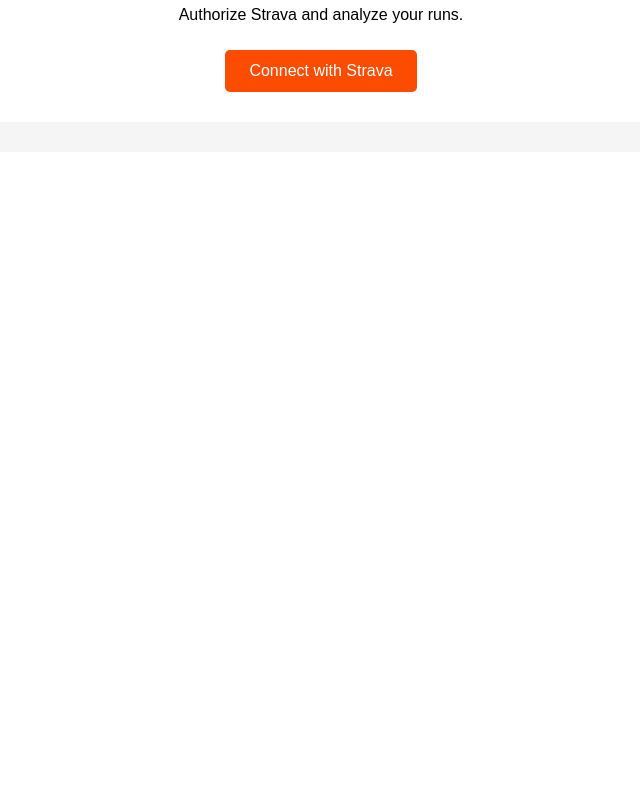
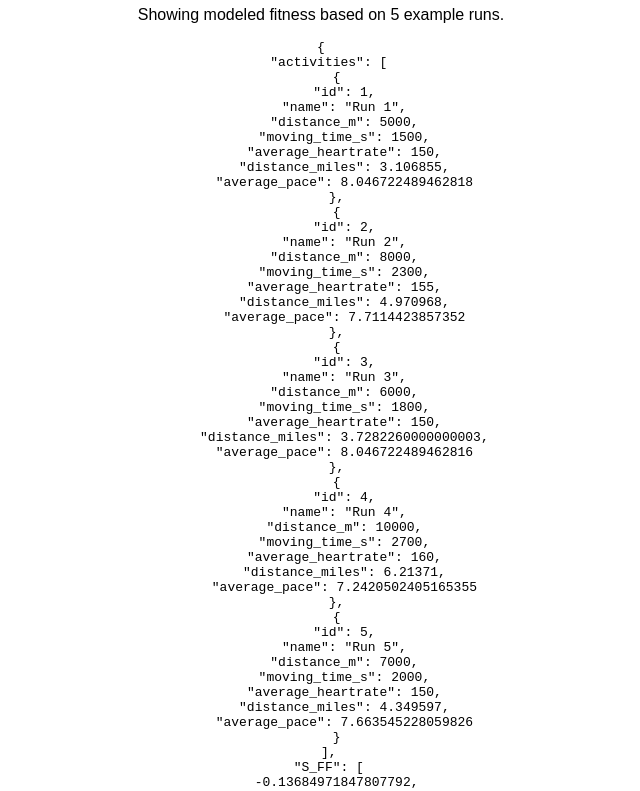
Before and after one commit to bentaffet/fitness-prediction, a website: page index.html in a window 1280 px wide. Shown: the part 92-883 px from the top of the page, without its empty margins (319-959 px from the left). Before the commit the page ends 800 px from the top, so only its background shows below. Drawn offline with nearby package versions, Linux system fonts and the light colour scheme.

Commit message:
test index

```diff
--- a/index.html
+++ b/index.html
@@ -2,136 +2,124 @@
 <html lang="en">
 <head>
   <meta charset="UTF-8">
-  <title>Strava Fitness Analysis</title>
+  <title>Strava Example Analysis</title>
   <script src="https://cdn.jsdelivr.net/npm/chart.js"></script>
   <style>
     body { font-family: Arial; max-width: 800px; margin: 40px auto; text-align: center; }
-    button { background: #fc4c02; color: white; border: none; padding: 12px 24px; font-size: 16px; cursor: pointer; border-radius: 5px; margin: 10px 0; }
-    button:hover { background: #e03d00; }
-    pre { text-align: left; background: #f5f5f5; padding: 15px; border-radius: 5px; overflow-x: auto; margin-top: 20px; }
-    canvas { margin-top: 30px; }
+    canvas { margin-top: 20px; }
   </style>
 </head>
 <body>
-  <h1>Strava Fitness/Fatigue Analysis</h1>
-  <p>Authorize Strava and analyze your runs.</p>
+  <h1>Example Strava Analysis</h1>
+  <p>Showing modeled fitness based on 5 example runs.</p>
 
-  <a id="strava-login" href="https://www.strava.com/oauth/authorize?client_id=185647&redirect_uri=https%3A%2F%2Ffitness-prediction.vercel.app%2F&approval_prompt=auto&scope=activity%3Aread_all&response_type=code">
-    <button>Connect with Strava</button>
-  </a>
-
-  <div id="status"></div>
-  <button id="fetch-runs-btn" style="display:none;">Fetch & Analyze My Last Runs</button>
-  <pre id="runs-output"></pre>
+  <pre id="json-output"></pre>
   <canvas id="fitness-chart" width="700" height="400"></canvas>
 
   <script>
-    const statusEl = document.getElementById("status");
-    const outputEl = document.getElementById("runs-output");
-    const fetchBtn = document.getElementById("fetch-runs-btn");
-    const ctx = document.getElementById("fitness-chart").getContext("2d");
-    let fitnessChart;
+    // 5 example activities
+    const activities = [
+      { id:1, name:"Run 1", distance_m:5000, moving_time_s:1500, average_heartrate:150 },
+      { id:2, name:"Run 2", distance_m:8000, moving_time_s:2300, average_heartrate:155 },
+      { id:3, name:"Run 3", distance_m:6000, moving_time_s:1800, average_heartrate:null },
+      { id:4, name:"Run 4", distance_m:10000, moving_time_s:2700, average_heartrate:160 },
+      { id:5, name:"Run 5", distance_m:7000, moving_time_s:2000, average_heartrate:null }
+    ];
 
-    const user_name = "ben_taffet"; // replace with dynamic logic if needed
+    // --- Helper: z-score ---
+    function zscore(arr) {
+      const mean = arr.reduce((sum,v)=>sum+v,0)/arr.length;
+      const std = Math.sqrt(arr.reduce((sum,v)=>sum+(v-mean)**2,0)/arr.length);
+      return arr.map(v => isNaN(v) ? 0 : (v-mean)/std);
+    }
 
-    async function sendCodeToBackend(code) {
-      statusEl.textContent = "Sending code to backend...";
-      try {
-        const res = await fetch("/api/store-code", {
-          method: "POST",
-          headers: { "Content-Type": "application/json" },
-          body: JSON.stringify({ code, user_name })
-        });
-        const data = await res.json();
-        if (res.ok) {
-          statusEl.textContent = "✅ Code stored successfully!";
-          fetchBtn.style.display = "inline-block";
-        } else {
-          statusEl.textContent = "❌ Failed to store code.";
-          outputEl.textContent = JSON.stringify(data, null, 2);
+    // --- Process activities ---
+    const runs = activities.map(run => {
+      const distance_miles = run.distance_m * 0.000621371;
+      const average_pace = run.moving_time_s / 60 / distance_miles; // min/mile
+      const average_heartrate = run.average_heartrate ?? 150; // fallback
+      return {...run, distance_miles, average_pace, average_heartrate};
+    });
+
+    const z_pace = zscore(runs.map(r=>r.average_pace));
+    const z_hr = zscore(runs.map(r=>r.average_heartrate));
+    const S_FF = runs.map((r,i)=>-(z_pace[i]+z_hr[i])/2);
+    const z_TMM = zscore(runs.map(r=>r.distance_miles));
+    const trainingload = z_TMM.map((t,i)=>t*(1-S_FF[i]));
+
+    // --- Grid search for best fit/fat ---
+    const fitlist = [0.7,0.75,0.8];
+    const fatlist = [0.3,0.35,0.4];
+    let best_R2=-Infinity, best_fit=null, best_fat=null;
+
+    function regress(y,x1,x2){
+      const n=y.length;
+      let sumY=0,sumX1=0,sumX2=0,sumX1X1=0,sumX2X2=0,sumX1X2=0,sumY_X1=0,sumY_X2=0;
+      for(let i=0;i<n;i++){
+        sumY+=y[i]; sumX1+=x1[i]; sumX2+=x2[i];
+        sumX1X1+=x1[i]*x1[i]; sumX2X2+=x2[i]*x2[i]; sumX1X2+=x1[i]*x2[i];
+        sumY_X1+=y[i]*x1[i]; sumY_X2+=y[i]*x2[i];
+      }
+      const denom=sumX1X1*sumX2X2 - sumX1X2**2;
+      if(denom===0) return 0;
+      const b1=(sumY_X1*sumX2X2 - sumY_X2*sumX1X2)/denom;
+      const b2=(sumY_X2*sumX1X1 - sumY_X1*sumX1X2)/denom;
+      const yhat = y.map((v,i)=>b1*x1[i]+b2*x2[i]);
+      const ssr = yhat.reduce((s,v,i)=>s+(v-y[i])**2,0);
+      const sst = y.reduce((s,v)=>s+(v-(sumY/n))**2,0);
+      return 1-ssr/sst;
+    }
+
+    let fit_tmp=[], fat_tmp=[];
+    for(let df of fitlist){
+      for(let da of fatlist){
+        fit_tmp[0]=trainingload[0]; fat_tmp[0]=trainingload[0];
+        for(let i=1;i<trainingload.length;i++){
+          fit_tmp[i]=trainingload[i]+df*fit_tmp[i-1];
+          fat_tmp[i]=trainingload[i]+da*fat_tmp[i-1];
         }
-      } catch (err) {
-        statusEl.textContent = "❌ Error sending code.";
-        outputEl.textContent = err.message;
+        const R2val = regress(S_FF,fit_tmp,fat_tmp);
+        if(R2val>best_R2){ best_R2=R2val; best_fit=df; best_fat=da; }
       }
     }
 
-    async function fetchRuns(max_runs = 50) {
-      outputEl.textContent = "Fetching last runs...";
-      try {
-        const res = await fetch("/api/fetch-runs", {
-          method: "POST",
-          headers: { "Content-Type": "application/json" },
-          body: JSON.stringify({ user_name, max_runs })
-        });
-        const data = await res.json();
-        if (res.ok && data.activities) {
-          outputEl.textContent = JSON.stringify(data.activities, null, 2);
-          analyzeRuns(data.activities);
-        } else {
-          outputEl.textContent = "❌ Failed to fetch runs: " + JSON.stringify(data, null, 2);
-        }
-      } catch (err) {
-        outputEl.textContent = "❌ Error fetching runs: " + err.message;
-      }
+    // --- Compute modeled fitness ---
+    fit_tmp[0]=trainingload[0]; fat_tmp[0]=trainingload[0];
+    const modeledfitness=[];
+    for(let i=1;i<trainingload.length;i++){
+      fit_tmp[i]=trainingload[i]+best_fit*fit_tmp[i-1];
+      fat_tmp[i]=trainingload[i]+best_fat*fat_tmp[i-1];
+    }
+    for(let i=0;i<trainingload.length;i++){
+      modeledfitness[i]=fit_tmp[i]+fat_tmp[i]; // simplified
     }
 
-    async function analyzeRuns(activities) {
-      statusEl.textContent = "Analyzing runs...";
-      try {
-        const res = await fetch("/api/analyze-runs", {
-          method: "POST",
-          headers: { "Content-Type": "application/json" },
-          body: JSON.stringify({ activities })
-        });
-        const data = await res.json();
-        if (res.ok) {
-          statusEl.textContent = "✅ Analysis complete!";
-          outputEl.textContent = JSON.stringify(data, null, 2);
+    const result = {
+      activities: runs,
+      S_FF,
+      trainingload,
+      modeledfitness,
+      best_fit,
+      best_fat,
+      R2: best_R2
+    };
 
-          // Plot modeled fitness vs week
-          const labels = activities
-            .filter(a => a.type === "run")
-            .map((a, i) => `Run ${i+1}`);
-          const modeledFitness = data.modeledfitness;
+    document.getElementById("json-output").textContent = JSON.stringify(result, null, 2);
 
-          if (fitnessChart) fitnessChart.destroy();
-          fitnessChart = new Chart(ctx, {
-            type: 'line',
-            data: {
-              labels,
-              datasets: [{
-                label: 'Modeled Fitness',
-                data: modeledFitness,
-                borderColor: 'rgba(252,76,2,1)',
-                backgroundColor: 'rgba(252,76,2,0.2)',
-                fill: true,
-                tension: 0.2
-              }]
-            },
-            options: {
-              responsive: true,
-              scales: {
-                x: { title: { display: true, text: 'Run' } },
-                y: { title: { display: true, text: 'Modeled Fitness' } }
-              }
-            }
-          });
-
-        } else {
-          outputEl.textContent = "❌ Analysis failed: " + JSON.stringify(data, null, 2);
-        }
-      } catch (err) {
-        outputEl.textContent = "❌ Error analyzing runs: " + err.message;
-      }
-    }
-
-    // Check for Strava redirect code
-    const params = new URLSearchParams(window.location.search);
-    const code = params.get("code");
-    if (code) sendCodeToBackend(code);
-
-    fetchBtn.addEventListener("click", () => fetchRuns());
+    // --- Plot ---
+    const ctx = document.getElementById("fitness-chart").getContext("2d");
+    new Chart(ctx, {
+      type: "line",
+      data: {
+        labels: runs.map(r=>r.name),
+        datasets:[
+          { label:"S_FF", data: S_FF, borderColor:"red", fill:false },
+          { label:"Training Load", data: trainingload, borderColor:"blue", fill:false },
+          { label:"Modeled Fitness", data: modeledfitness, borderColor:"green", fill:false }
+        ]
+      },
+      options: { responsive:true, plugins:{legend:{position:"top"}} }
+    });
   </script>
 </body>
 </html>
```
